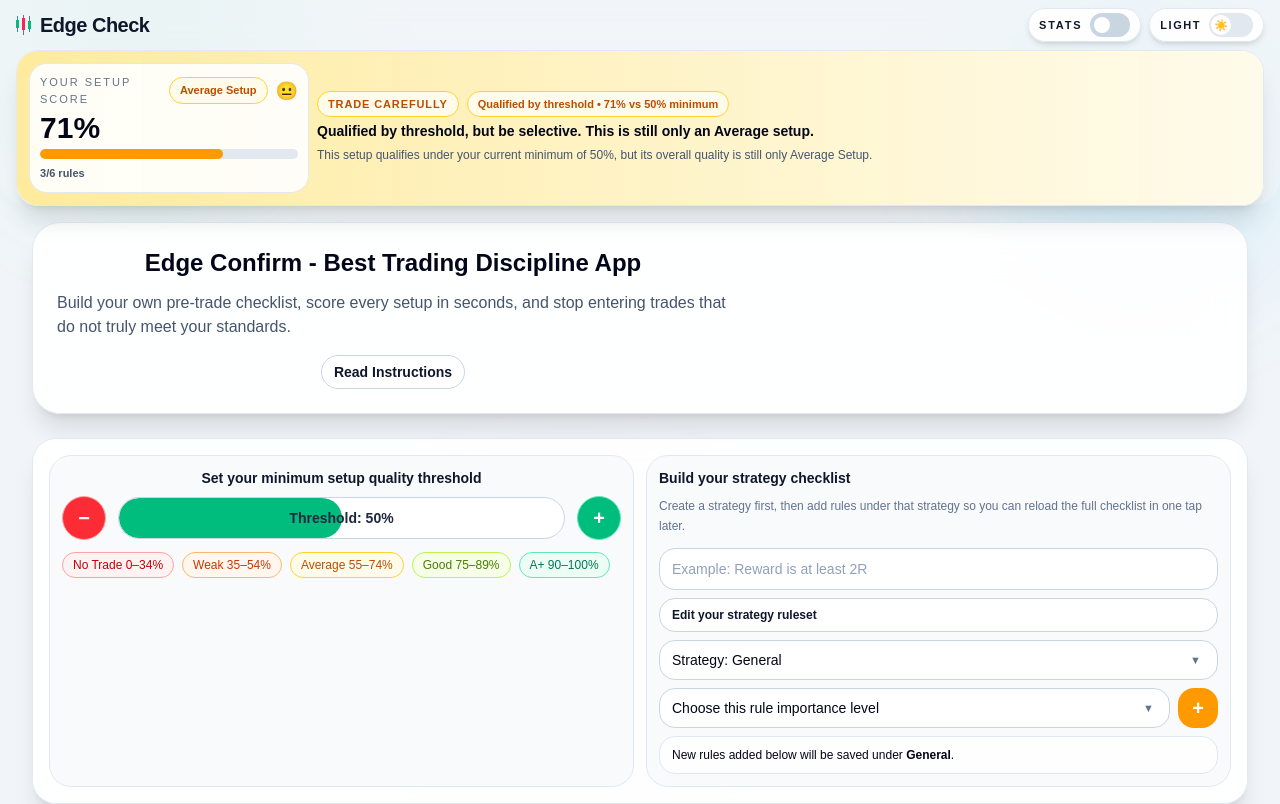
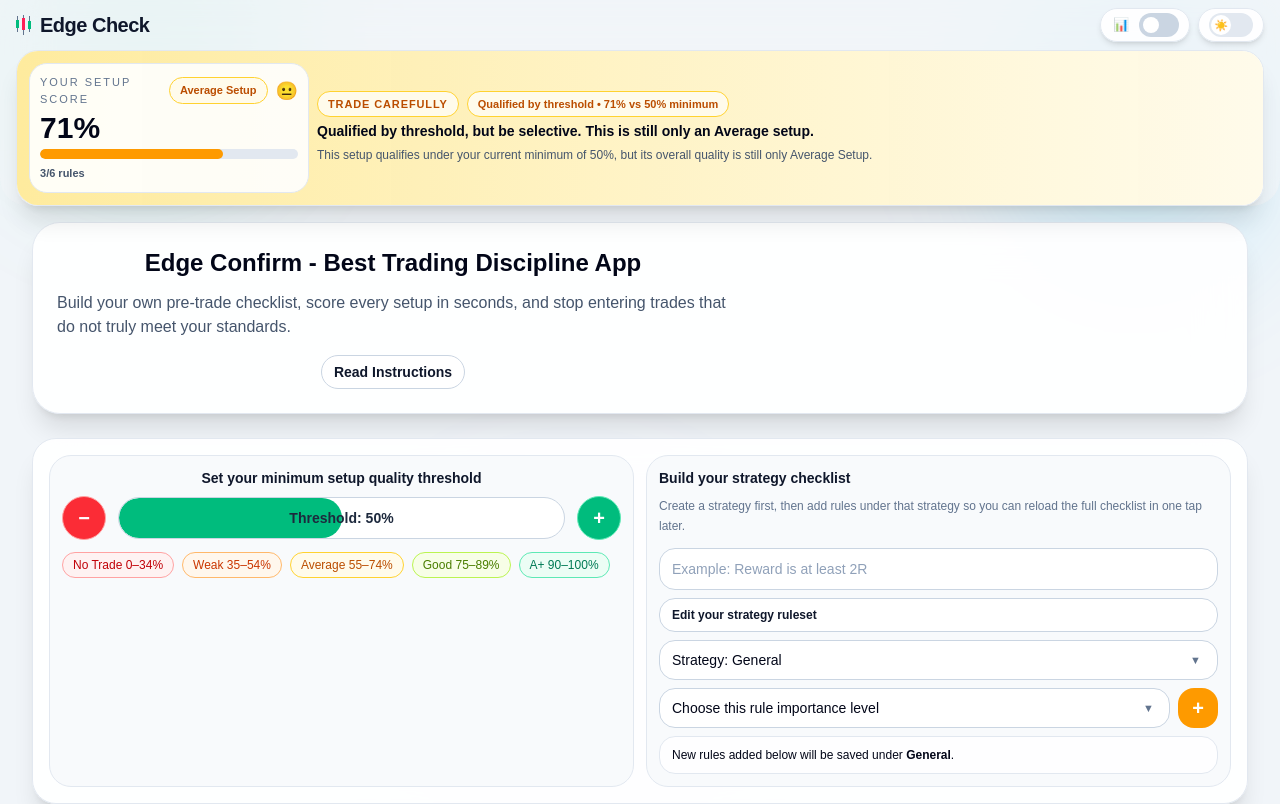
Before and after one commit to Johny-88/Trade-Meter, a Next.js app: page / in a window 1280 px wide. Shown: the top 804 px of the page. Built offline with nearby package versions, Linux system fonts and the light colour scheme.

Commit message:
Update page.tsx

```diff
--- a/app/page.tsx
+++ b/app/page.tsx
@@ -2694,8 +2694,8 @@ ${emotionWarning}`
                   : 'border border-white/10 bg-slate-950/88 shadow-xl'
               }`}
             >
-              <span className={`text-[11px] font-semibold uppercase tracking-[0.16em] ${theme === 'light' ? 'text-slate-900' : 'text-white'}`}>
-                Stats
+              <span className={`flex h-5 w-5 items-center justify-center text-[13px] ${theme === 'light' ? 'text-slate-900' : 'text-white'}`} aria-hidden="true">
+                📊
               </span>
               <button
                 type="button"
@@ -2719,15 +2719,12 @@ ${emotionWarning}`
             </div>
 
             <div
-              className={`inline-flex items-center gap-2 rounded-full px-2.5 py-1 ${
+              className={`inline-flex items-center justify-end rounded-full px-2.5 py-1 ${
                 theme === 'light'
                   ? 'border border-slate-200 bg-white/90 shadow-md'
                   : 'border border-white/10 bg-slate-950/88 shadow-xl'
               }`}
             >
-              <span className={`text-[11px] font-semibold uppercase tracking-[0.14em] ${theme === 'light' ? 'text-slate-900' : 'text-white'}`}>
-                {theme === 'dark' ? 'Dark' : 'Light'}
-              </span>
               <button
                 type="button"
                 onClick={() => setTheme((prev) => (prev === 'dark' ? 'light' : 'dark'))}
```
